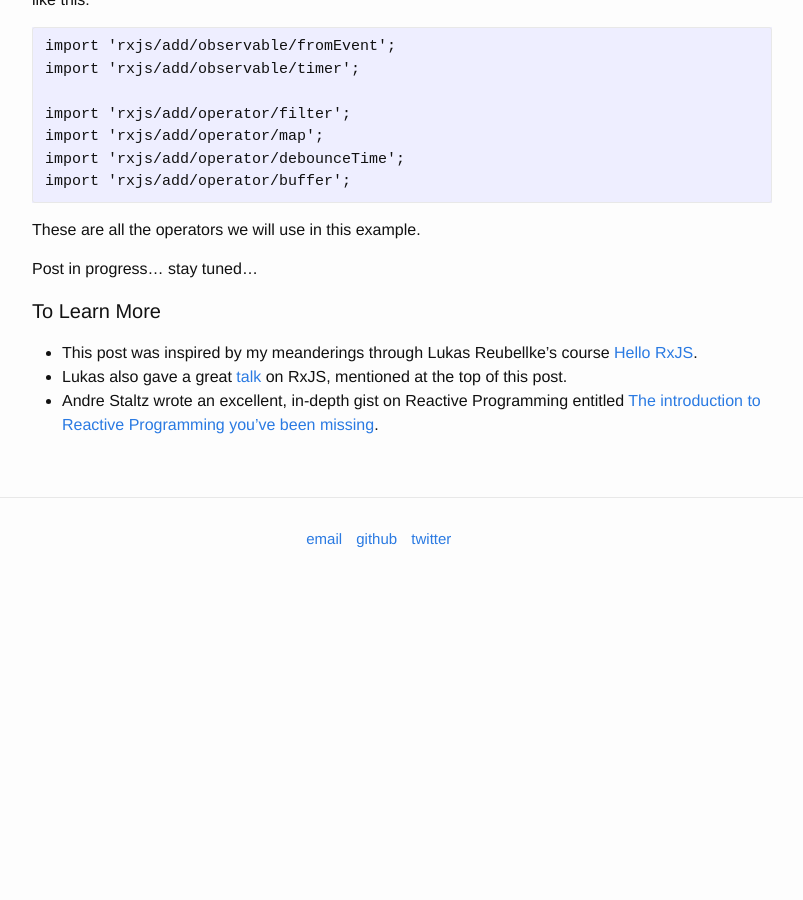
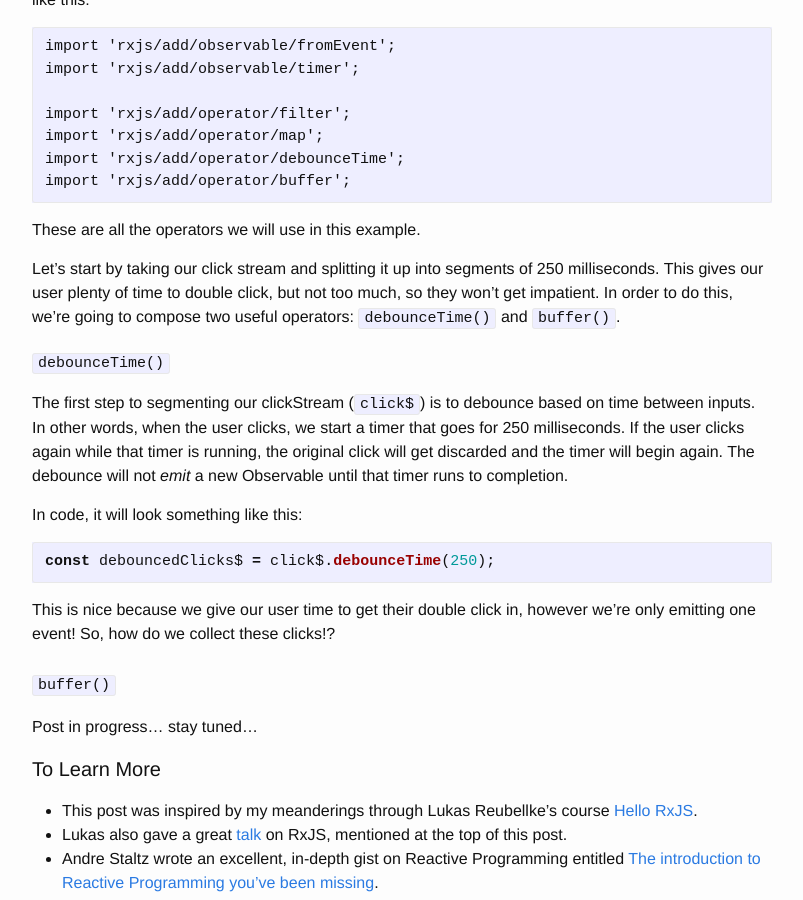
Before and after one commit to vincecampanale/blog, a Jekyll site: the page built from _posts/2017-05-24-learn-rxjs-with-a-button.markdown, in a window 1280 px wide and 900 px high, scrolled down 2509 px. Shown: the whole window, without its empty margins (238-1041 px from the left). Built offline with Jekyll 4.4.1, drawn with Linux system fonts in a browser that asks for light colours; before the commit the page ends 3119 px from its top, so only the background shows below that.

Commit message:
post(learn-rxjs): debounceTime()

````diff
--- a/_posts/2017-05-24-learn-rxjs-with-a-button.markdown
+++ b/_posts/2017-05-24-learn-rxjs-with-a-button.markdown
@@ -102,6 +102,21 @@ If you go up to the top of the `app.component.ts` file, you'll see several `impo
 
 These are all the operators we will use in this example.
 
+Let's start by taking our click stream and splitting it up into segments of 250 milliseconds. This gives our user plenty of time to double click, but not too much, so they won't get impatient. In order to do this, we're going to compose two useful operators: `debounceTime()` and `buffer()`.
+
+#### `debounceTime()`
+
+The first step to segmenting our clickStream (`click$`) is to debounce based on time between inputs. In other words, when the user clicks, we start a timer that goes for 250 milliseconds. If the user clicks again while that timer is running, the original click will get discarded and the timer will begin again. The debounce will not *emit* a new Observable until that timer runs to completion.
+
+In code, it will look something like this:
+```javascript
+const debouncedClicks$ = click$.debounceTime(250);
+```
+This is nice because we give our user time to get their double click in, however we're only emitting one event! So, how do we collect these clicks!?
+
+### `buffer()`
+
+
 
 
 Post in progress... stay tuned...
````
